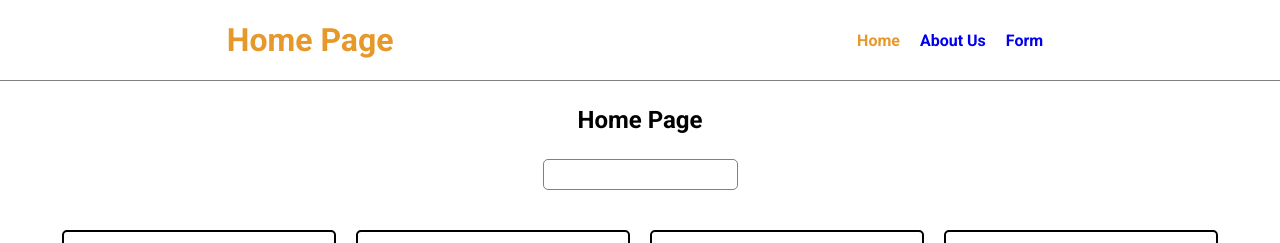
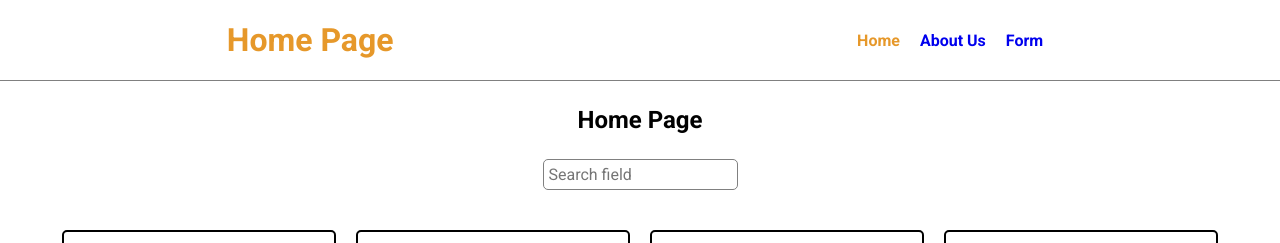
Before and after one commit to leon-kn/rss-react, a React (Vite) app: page / in a window 1280 px wide. Shown: the top 243 px of the page. Built offline with nearby package versions, Linux system fonts and the light colour scheme.

Commit message:
fix: change the operation of the input

```diff
--- a/src/components/SearchBar/SearchBar.tsx
+++ b/src/components/SearchBar/SearchBar.tsx
@@ -1,27 +1,28 @@
-import { useEffect, useState } from 'react';
+import { useEffect, useRef, useState } from 'react';
 
 const SearchBar = () => {
-  const [input, setInput] = useState(
-    localStorage.getItem('value') ? localStorage.getItem('value')! : ''
-  );
+  const [input, setInput] = useState(localStorage.getItem('value') || '');
+  const inputRef = useRef(input);
+
+  const setInputValue = (value: string) => {
+    setInput(value);
+    inputRef.current = value;
+  };
 
   useEffect(() => {
-    console.log('useEffect');
     return () => {
-      console.log('useEffectReset');
-      localStorage.setItem('value', input);
+      localStorage.setItem('value', inputRef.current);
     };
-  }, [input]);
-
-  console.log('render');
+  }, []);
 
   return (
     <input
       type="text"
       name="text"
-      value={input}
+      defaultValue={input}
+      placeholder="Search field"
       onChange={(e) => {
-        setInput(e.target.value);
+        setInputValue(e.currentTarget.value);
       }}
     />
   );
```
